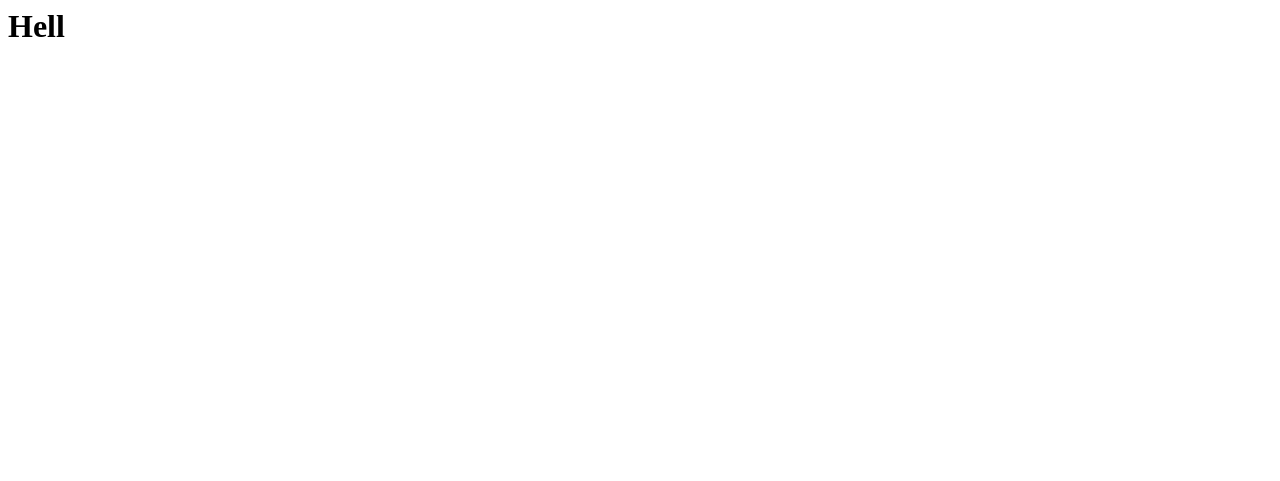
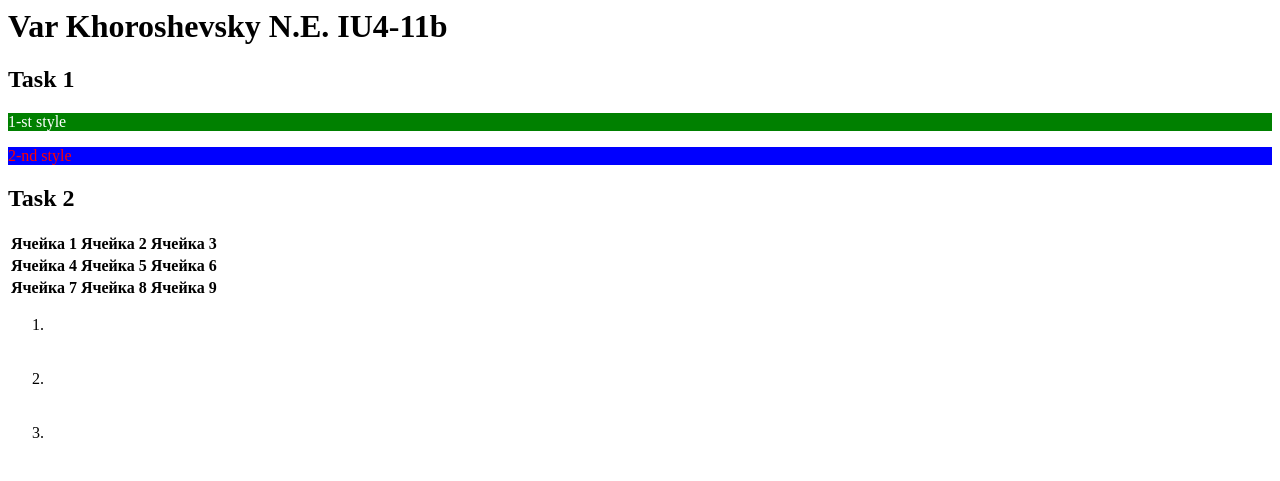
Before and after one commit to nickgoodmanbmstu/nickgoodmanbmstu.github.io, a plain HTML site: page index.html in a window 1280 px wide. Drawn offline with Linux system fonts and the light colour scheme.

Commit message:
Update index.html

```diff
--- a/index.html
+++ b/index.html
@@ -1,3 +1,79 @@
-<html>
-<h1> Hell </h1>
-</html>
+
+<html></html>
+<head>
+<style>
+.first {
+color: white;
+background-color: green
+       }
+.second {
+color: red;
+background-color: blue
+}
+.tabletask {
+color: green
+background-color:yellow
+}
+.tabletask:hover {
+color: white;
+background-color: black
+}
+ul  {
+color: white;
+background-color: black
+font-size=10px
+}
+
+
+</style>
+</head>
+<body>
+<h1>Var Khoroshevsky N.E. IU4-11b </h1>
+<div>
+<h2> Task 1 </h2>
+<p class=first> 1-st style </p>
+<p class=second> 2-nd style</p>
+</div>
+<div>
+<h2> Task 2 </h2>
+<table>
+   <tr>
+    <th>Ячейка 1</th>
+    <th>Ячейка 2</th>
+	<th>Ячейка 3</th>
+   </tr>
+   <tr class=tabletask>
+    <th>Ячейка 4</th>
+    <th>Ячейка 5</th>
+	<th>Ячейка 6</th>
+   </tr>
+   <tr class=tabletask>
+    <th>Ячейка 7</th>
+    <th>Ячейка 8</th>
+	<th>Ячейка 9</th>
+   </tr>
+   </table>
+
+</div>
+<div>
+<ol>
+<li>
+<ul>
+<li> 1-st position</li>
+<li>2-nd position</li>
+</ul>
+</li>
+<li>
+<ul>
+<li> 1-st position</li>
+<li>2-nd position</li>
+</ul>
+</li><li>
+<ul>
+<li> 1-st position</li>
+<li>2-nd position</li>
+</ul>
+</li>
+</ol>
+</div>
+</body>
```
